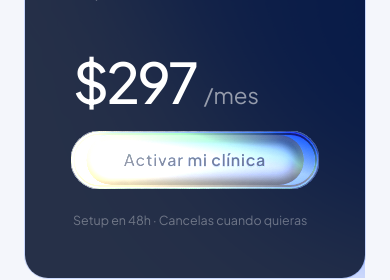
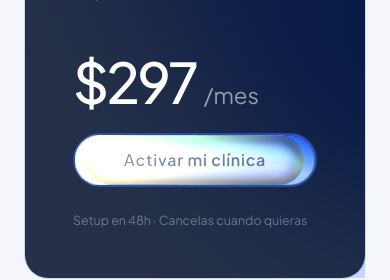
Before and after one commit to fernandoureta/nureomweb, a React (Vite) app: page / in a window 390 px wide. Shown: the part 4820-5100 px from the top of the page. Built offline with nearby package versions, Linux system fonts and the light colour scheme.

Commit message:
Fix gradient button border-radius clipping on mobile
Co-Authored-By: Claude Sonnet 4.6 <noreply@anthropic.com>

```diff
--- a/src/index.css
+++ b/src/index.css
@@ -240,8 +240,7 @@ div[id] {
   display: inline-flex;
   align-items: center;
   justify-content: center;
-  overflow: clip;
-  overflow-clip-margin: 4px;
+  overflow: hidden;
   border: 2px solid var(--color-wrapper-border);
   border-radius: var(--rad);
   font-family: 'Plus Jakarta Sans', system-ui, sans-serif;
```
